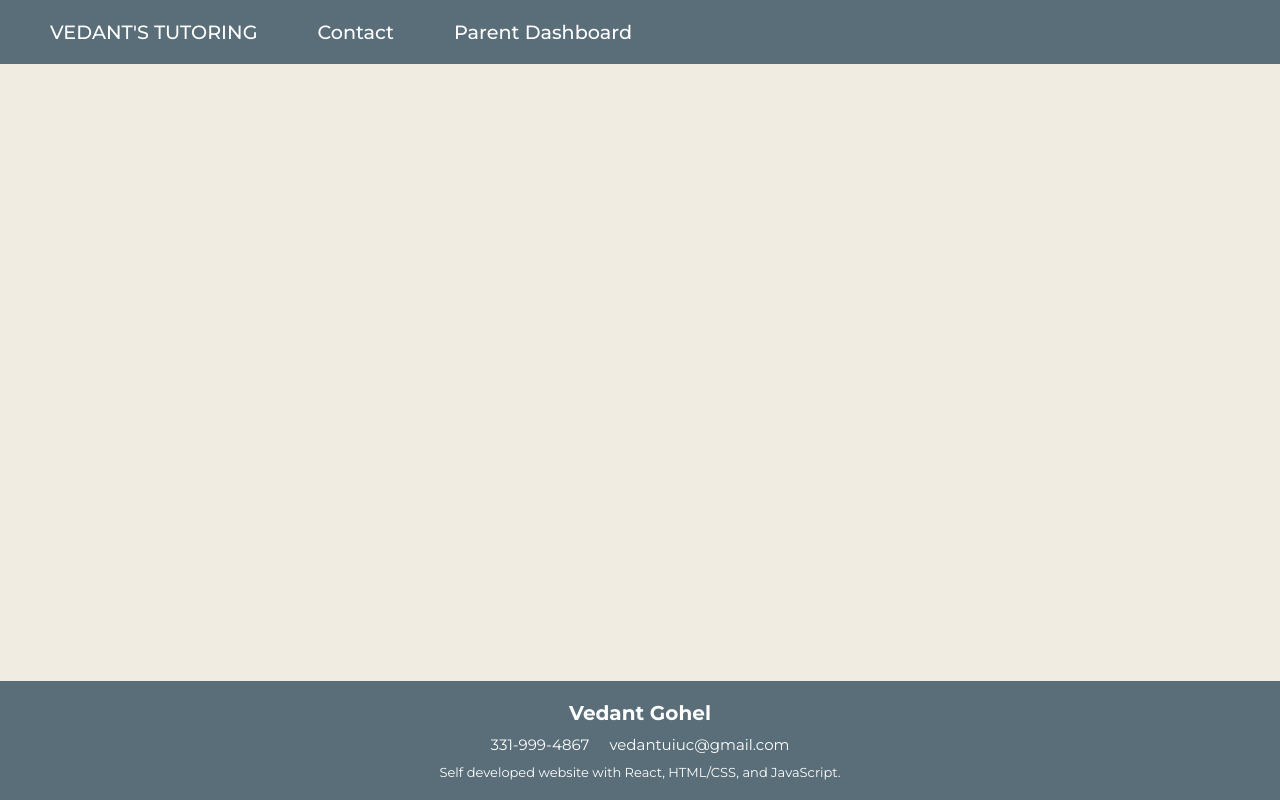
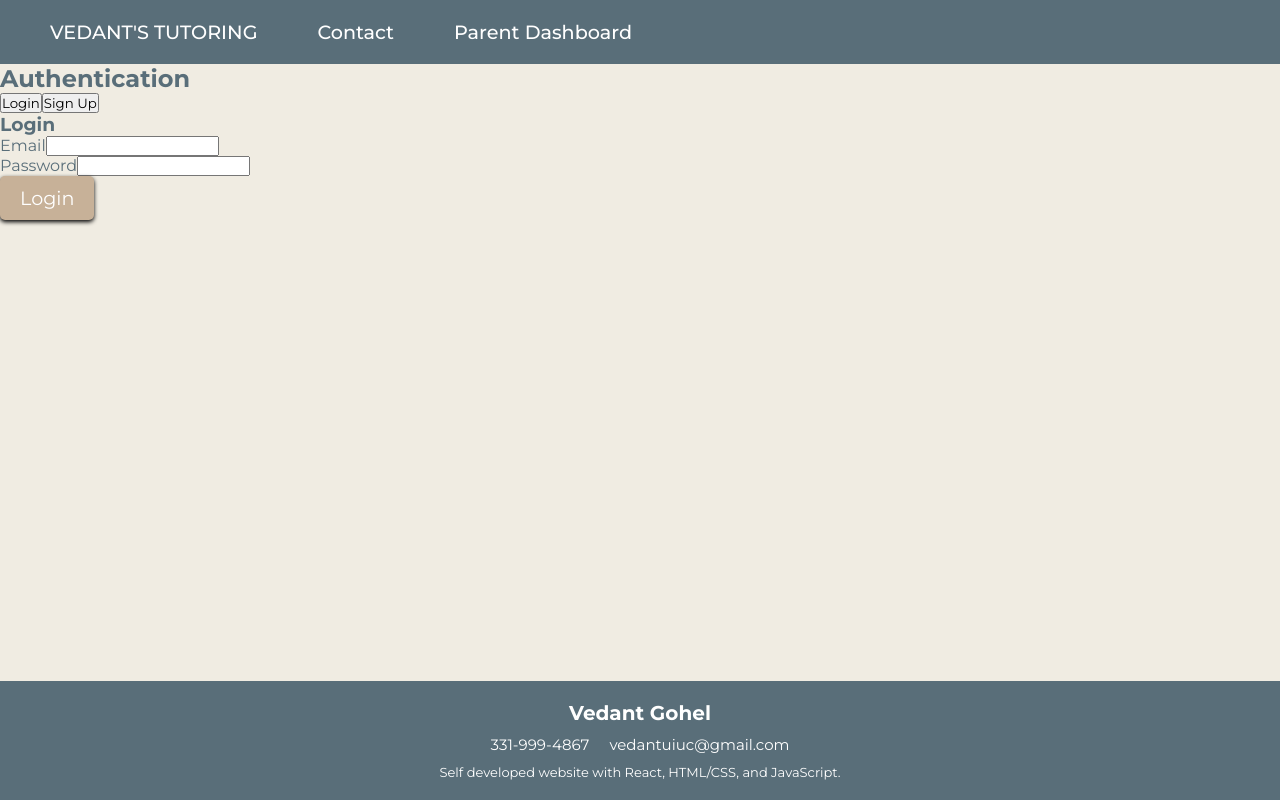
Before and after one commit to VedantCars2004/vedantstutoring, a React (Create React App) app: page /login in a window 1280 px wide. Built offline with nearby package versions, Linux system fonts and the light colour scheme.

Commit message:
sign in page creation started

```diff
--- a/src/App.js
+++ b/src/App.js
@@ -1,11 +1,13 @@
+// App.js
 import React from 'react';
-import './App.css';
 import { BrowserRouter as Router, Route, Routes } from 'react-router-dom';
 import HomePage from './HomePage';
 import ContactPage from './ContactPage';
 import Navbar from './Navbar';
 import Footer from './Footer';
-import ParentDashboard from './ParentDashboard'; // Import the ParentDashboard component
+import ParentDashboard from './ParentDashboard';
+import Login from './Login';
+import PrivateRoute from './PrivateRoute'; // Import the PrivateRoute component
 
 const App = () => {
   return (
@@ -16,7 +18,15 @@ const App = () => {
           <Routes>
             <Route path="/" element={<HomePage />} />
             <Route path="/contact" element={<ContactPage />} />
-            <Route path="/parent-dashboard" element={<ParentDashboard />} /> {/* Add the new route for ParentDashboard */}
+            <Route path="/login" element={<Login />} />
+            <Route
+              path="/parent-dashboard"
+              element={
+                <PrivateRoute>
+                  <ParentDashboard />
+                </PrivateRoute>
+              }
+            />
           </Routes>
         </div>
         <Footer />
--- /dev/null
+++ b/src/Login.js
@@ -0,0 +1,102 @@
+import React, { useState } from 'react';
+import firebase from './firebase'; // Ensure this points to your Firebase configuration file
+import { useNavigate } from 'react-router-dom'; // Import useNavigate for navigation
+
+const Login = () => {
+ const [loginEmail, setLoginEmail] = useState('');
+ const [loginPassword, setLoginPassword] = useState('');
+ const [signUpEmail, setSignUpEmail] = useState('');
+ const [signUpPassword, setSignUpPassword] = useState('');
+ const [error, setError] = useState(null);
+ const [activeTab, setActiveTab] = useState('login');
+ const navigate = useNavigate(); // Use useNavigate for navigation
+
+ const handleLogin = async (e) => {
+    e.preventDefault();
+    try {
+      await firebase.auth().signInWithEmailAndPassword(loginEmail, loginPassword);
+      // Redirect to another page after successful login
+      navigate('/dashboard'); // Use navigate instead of history.push
+    } catch (err) {
+      setError(err.message);
+    }
+ };
+
+ const handleSignUp = async (e) => {
+    e.preventDefault();
+    try {
+      await firebase.auth().createUserWithEmailAndPassword(signUpEmail, signUpPassword);
+      // Optionally, redirect or perform additional actions after successful sign-up
+    } catch (err) {
+      setError(err.message);
+    }
+ };
+
+ return (
+    <div>
+      <h2>Authentication</h2>
+      {error && <p>{error}</p>}
+      <div>
+        <button onClick={() => setActiveTab('login')} className={activeTab === 'login' ? 'active' : ''}>
+          Login
+        </button>
+        <button onClick={() => setActiveTab('signup')} className={activeTab === 'signup' ? 'active' : ''}>
+          Sign Up
+        </button>
+      </div>
+      {activeTab === 'login' ? (
+        <div>
+          <h3>Login</h3>
+          <form onSubmit={handleLogin}>
+            <div>
+              <label htmlFor="loginEmail">Email</label>
+              <input
+                type="email"
+                id="loginEmail"
+                value={loginEmail}
+                onChange={(e) => setLoginEmail(e.target.value)}
+              />
+            </div>
+            <div>
+              <label htmlFor="loginPassword">Password</label>
+              <input
+                type="password"
+                id="loginPassword"
+                value={loginPassword}
+                onChange={(e) => setLoginPassword(e.target.value)}
+              />
+            </div>
+            <button type="submit">Login</button>
+          </form>
+        </div>
+      ) : (
+        <div>
+          <h3>Sign Up</h3>
+          <form onSubmit={handleSignUp}>
+            <div>
+              <label htmlFor="signUpEmail">Email</label>
+              <input
+                type="email"
+                id="signUpEmail"
+                value={signUpEmail}
+                onChange={(e) => setSignUpEmail(e.target.value)}
+              />
+            </div>
+            <div>
+              <label htmlFor="signUpPassword">Password</label>
+              <input
+                type="password"
+                id="signUpPassword"
+                value={signUpPassword}
+                onChange={(e) => setSignUpPassword(e.target.value)}
+              />
+            </div>
+            <button type="submit">Sign Up</button>
+          </form>
+        </div>
+      )}
+    </div>
+ );
+};
+
+export default Login;
--- a/src/ParentDashboard.js
+++ b/src/ParentDashboard.js
@@ -1,5 +1,6 @@
+// ParentDashboard.js
 import React, { useState, useEffect } from 'react';
-import firebase from './firebase'; // Import the initialized Firebase instance
+import firebase from './firebase';
 import StudentSessionHistory from './StudentSessionHistory';
 
 const ParentDashboard = () => {
@@ -8,12 +9,16 @@ const ParentDashboard = () => {
   useEffect(() => {
     const fetchStudentHistory = async () => {
       try {
-        // Make an API call to fetch student history data
+        const user = firebase.auth().currentUser;
+        const token = await user.getIdToken();
+
+        // Make an authenticated API call to fetch student history data
         const response = await fetch('/api/student-history', {
           headers: {
-            'Authorization': `Bearer ${firebase.auth().currentUser.getIdToken()}` // Pass the authenticated user's token
-          }
+            'Authorization': `Bearer ${token}`,
+          },
         });
+
         const data = await response.json();
         setStudentHistory(data);
       } catch (error) {
--- /dev/null
+++ b/src/PrivateRoute.js
@@ -0,0 +1,16 @@
+// PrivateRoute.js
+import React from 'react';
+import { Navigate } from 'react-router-dom';
+import firebase from './firebase';
+
+const PrivateRoute = ({ children }) => {
+  const user = firebase.auth().currentUser;
+
+  if (!user) {
+    return <Navigate to="/login" replace />;
+  }
+
+  return children;
+};
+
+export default PrivateRoute;
--- a/src/firebase.js
+++ b/src/firebase.js
@@ -1,8 +1,10 @@
 // firebase.js
 import firebase from 'firebase/compat/app';
+
 import 'firebase/compat/auth';
 
 const firebaseConfig = {
+  // Your Firebase configuration details
   apiKey: "AIzaSyABaCjz5hz9JQmiXE72dGAfTiN5PmA6Pp0",
   authDomain: "vedantstutoring.firebaseapp.com",
   projectId: "vedantstutoring",
```
Also changed, not shown: src/auth.js (+8 -0 lines). Lines whose indentation alone changed are shown as unchanged.
